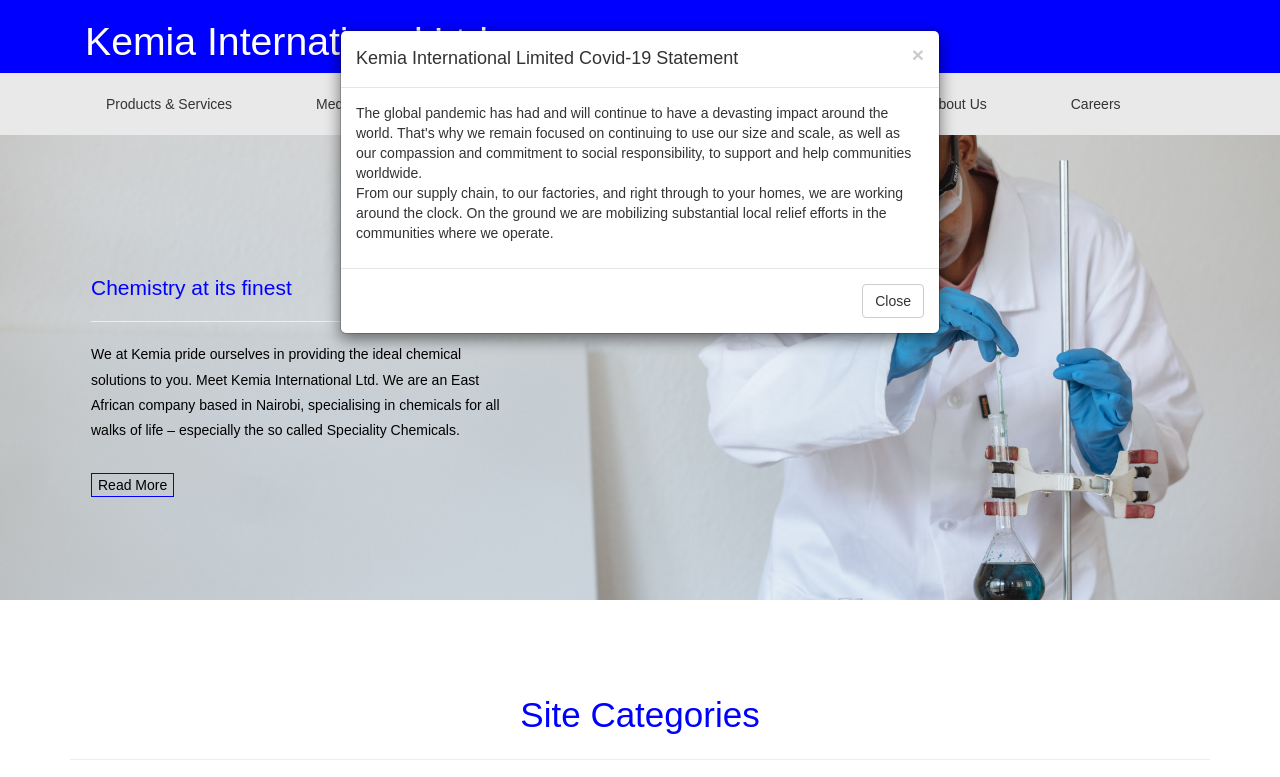
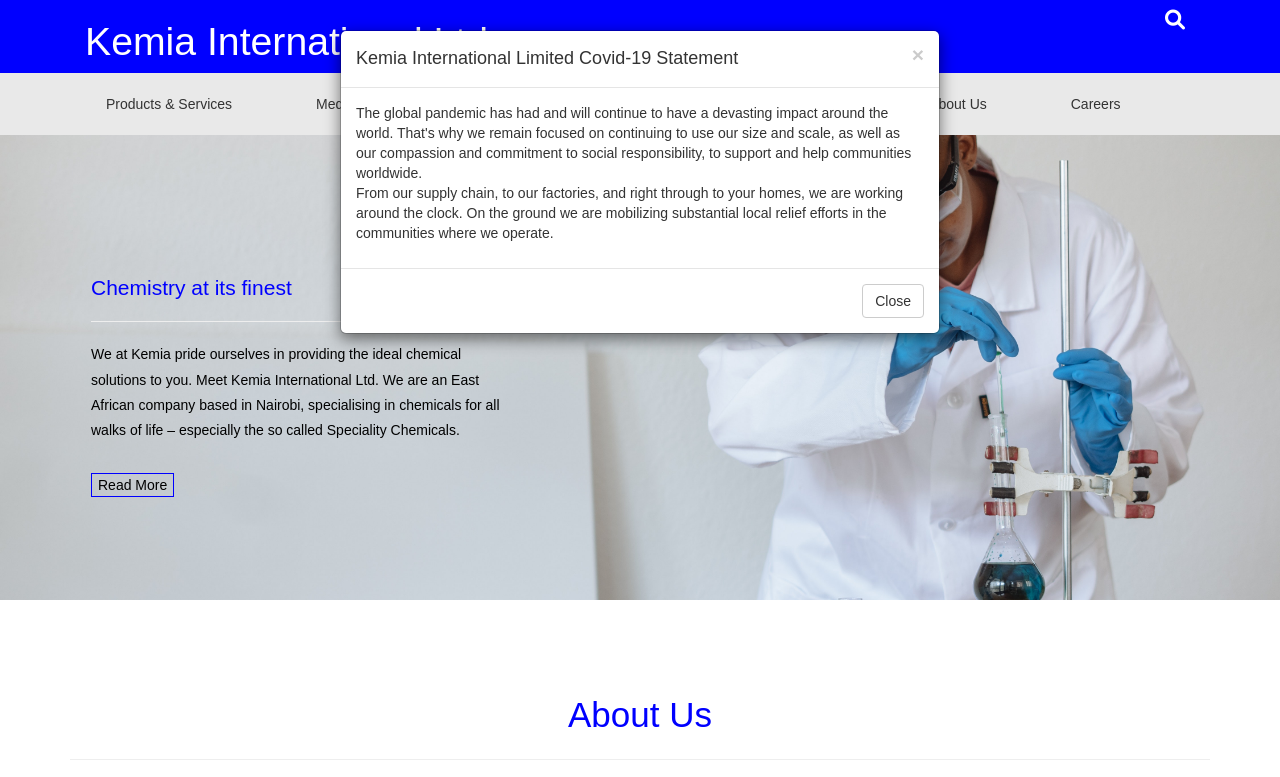
Before and after one commit to Duncan-Kiragu/Kemia-International-Ltd, a plain HTML site: page index.html in a window 1280 px wide. Shown: the top 777 px of the page. Drawn offline with nearby package versions, Linux system fonts and the light colour scheme; a web font is replaced by a local one.

Commit message:
add search functionality

```diff
--- a/css/navbar.css
+++ b/css/navbar.css
@@ -216,3 +216,62 @@ body {
       display: block;
     }
   }
+
+/* ------------
+  Search Box
+----------- */
+.search-box{
+  /* width: fit-content;
+  height: fit-content; */
+  position: relative;
+  float: right;
+}
+.input-search{
+  height: 40px;
+  width: 40px;
+  border-style: none;
+  padding: 10px;
+  font-size: 18px;
+  letter-spacing: 2px;
+  outline: none;
+  border-radius: 25px;
+  transition: all .5s ease-in-out;
+  background-color: blue;
+  padding-right: 40px;
+  color:#fff;
+}
+.input-search::placeholder{
+  color:rgba(255,255,255,.5);
+  font-size: 18px;
+  letter-spacing: 2px;
+  font-weight: 100;
+}
+.btn-search{
+  width: 40px;
+  height: 40px;
+  border-style: none;
+  font-size: 20px;
+  font-weight: bold;
+  outline: none;
+  cursor: pointer;
+  border-radius: 50%;
+  position: absolute;
+  right: 0px;
+  color:#ffffff ;
+  background-color:transparent;
+  pointer-events: painted;
+}
+.btn-search:focus ~ .input-search{
+  width: 300px;
+  border-radius: 0px;
+  background-color: transparent;
+  border-bottom:1px solid rgba(255,255,255,.5);
+  transition: all 500ms cubic-bezier(0, 0.110, 0.35, 2);
+}
+.input-search:focus{
+  width: 300px;
+  border-radius: 0px;
+  background-color: transparent;
+  border-bottom:1px solid rgba(255,255,255,.5);
+  transition: all 500ms cubic-bezier(0, 0.110, 0.35, 2);
+}
--- a/index.html
+++ b/index.html
@@ -21,6 +21,7 @@ Smartphone Compatible web template, free webdesigns for Nokia, Samsung, LG, Sony
 <!--Google Fonts-->
 <link href='//fonts.googleapis.com/css?family=Nixie+One' rel='stylesheet' type='text/css'>
 <link href='//fonts.googleapis.com/css?family=Open+Sans:400,300,300italic,400italic,600,600italic,700,700italic,800,800italic' rel='stylesheet' type='text/css'>
+
 <link rel="stylesheet" href="http://maxcdn.bootstrapcdn.com/bootstrap/3.3.6/css/bootstrap.min.css">
 
 <link rel="stylesheet" href="https://stackpath.bootstrapcdn.com/font-awesome/4.7.0/css/font-awesome.min.css" />
@@ -40,6 +41,8 @@ Smartphone Compatible web template, free webdesigns for Nokia, Samsung, LG, Sony
 <link href="css/navbar.css" rel="stylesheet">
 <link href="css/carousel.css" rel="stylesheet">
 <link href="css/owl.carousel.min.css" rel="stylesheet">
+<link href="https://cdnjs.cloudflare.com/ajax/libs/font-awesome/6.0.0-beta3/css/fontawesome.min.css" rel="stylesheet">
+<link href="https://cdnjs.cloudflare.com/ajax/libs/font-awesome/6.0.0-beta3/css/all.min.css" rel="stylesheet">
 
 <style>
     ul#petrochemical {
@@ -77,6 +80,10 @@ Smartphone Compatible web template, free webdesigns for Nokia, Samsung, LG, Sony
 					<li><a href="#" class="facebook in"> </a></li>
 				</ul>
 			</div> -->
+			<div class="search-box">
+				<button class="btn-search"><i class="fas fa-search"></i></button>
+				<input type="text" class="input-search" placeholder="Type to Search...">
+			  </div>
 			</div>
 		  <div class="clearfix"> </div>
 		</div>
@@ -259,67 +266,34 @@ Smartphone Compatible web template, free webdesigns for Nokia, Samsung, LG, Sony
 
 <!--header strat here-->
 <!--welcome start here-->
-<!-- <div class="welcome w3l">
+<div class="welcome w3l">
 	<div class="container">
 		<div class="wel-main">
 		  <div class="wel-top">
 			<h3>About Us</h3><hr>
 	      </div>
 	      <div class="wel-bottom">
-	      	  <div class="col-md-6 wel-left wow fadeInLeft animated animated" data-wow-delay=".5s" style="visibility: visible; animation-delay: 0.5s; animation-name: fadeInLeft;">
+	      	  <div class="col-md-12 wel-left wow fadeInLeft animated animated" data-wow-delay=".5s" style="visibility: visible; animation-delay: 0.5s; animation-name: fadeInLeft;">
 	      	  	 <div class="wel-block">
 
 		      	  	 <div class="wel-text">
 		      	  	 	<h4>Polysynthetics</h4>
-		      	  	 	<p>Polysynthetics Eastern Africa Ltd. was established in 1972 in Nairobi. The factory is located on Mogadishu Road, Industrial Area.</p>
+		      	  	 	<p>Meet Kemia International Ltd. We are an East African company based in Nairobi, specialising in chemicals for all walks of life – especially the so called Speciality Chemicals.
+								 Kemia International Ltd. is located within the High Chem complex on Mogadishu Road,
+								 off Lunga Lunga Road in Nairobi’s industrial area, where we have sales offices, a modern German built speciality chemicals plant and warehousing facilities.</p>
 		      	  	 </div>
 					  <div class="wel-img">
-		      	  	 	<img src="images/w6.jpg" alt="" class="img-responsive">
+		      	  	 	<img src="images/kemialogo.jpeg" alt="" class="img-responsive">
 		      	  	 </div>
 		      	   <div class="clearfix"> </div>
 	      	    </div>
-	      	    <div class="wel-block">
 
-		      	  	 <div class="wel-text">
-		      	  	 	<h4><a href='about.html'>Company Profile</a></h4>
-		      	  	 	<p>Lorem ipsum dolor sit amet, sed do eiusmod tempor incididunt ut labore et dolore magna aliqua. Ut enim ad minim consectetur adipiscing elit magna aliqua.</p>
-		      	  	 </div>
-					  <div class="wel-img">
-		      	  	 	<img src="images/w2.jpg" alt="" class="img-responsive">
-		      	  	 </div>
-		      	   <div class="clearfix"> </div>
-	      	    </div>
-	      	  </div>
-	      	  <div class="col-md-6 wel-right wow fadeInRight animated animated" data-wow-delay=".5s" style="visibility: visible; animation-delay: 0.5s; animation-name: fadeInRight;">
-	      	  	 <div class="wel-block">
-
-		      	  	 <div class="wel-text">
-		      	  	 	<h4><a href='about.html'>Contacts</a></h4>
-		      	  	 	<p></p>
-		      	  	 </div>
-					  <div class="wel-img">
-		      	  	 	<img src="images/w3.jpg" alt="" class="img-responsive">
-		      	  	 </div>
-		      	   <div class="clearfix"> </div>
-	      	    </div>
-	      	  	 <div class="wel-block">
-
-		      	  	  <div class="wel-text">
-		      	  	 	<h4>Tempor incididun</h4>
-		      	  	 	<p>Lorem ipsum dolor sit amet, sed do eiusmod tempor incididunt ut labore et dolore magna aliqua. Ut enim ad minim consectetur adipiscing elit magna aliqua.</p>
-		      	  	 </div>
-					 <div class="wel-img">
-		      	  	 	<img src="images/w5.jpg" alt="" class="img-responsive">
-		      	  	 </div>
-		      	   <div class="clearfix"> </div>
-	      	    </div>
-	      	   <div class="clearfix"> </div>
 	      	  </div>
 	      	<div class="clearfix"> </div>
 	      </div>
 		</div>
 	</div>
-</div> -->
+</div>
 
 <!--welcome end here-->
 
@@ -661,4 +635,5 @@ Smartphone Compatible web template, free webdesigns for Nokia, Samsung, LG, Sony
 <!--/copy rights-->
 </body>
 <script src="js/navbar.js"></script>
+<script defer src="https://pro.fontawesome.com/releases/v5.10.0/js/fontawesome.js" integrity="sha384-8YSeMunSTZdDZy7rZxfG3NqC3KnYaCKxTJMm9yoILgIoMpXeTKDrV8TeV9C5ItEc" crossorigin="anonymous"></script>
 </html>
```
Also changed, not shown: images/kemialogo.jpeg (added).
